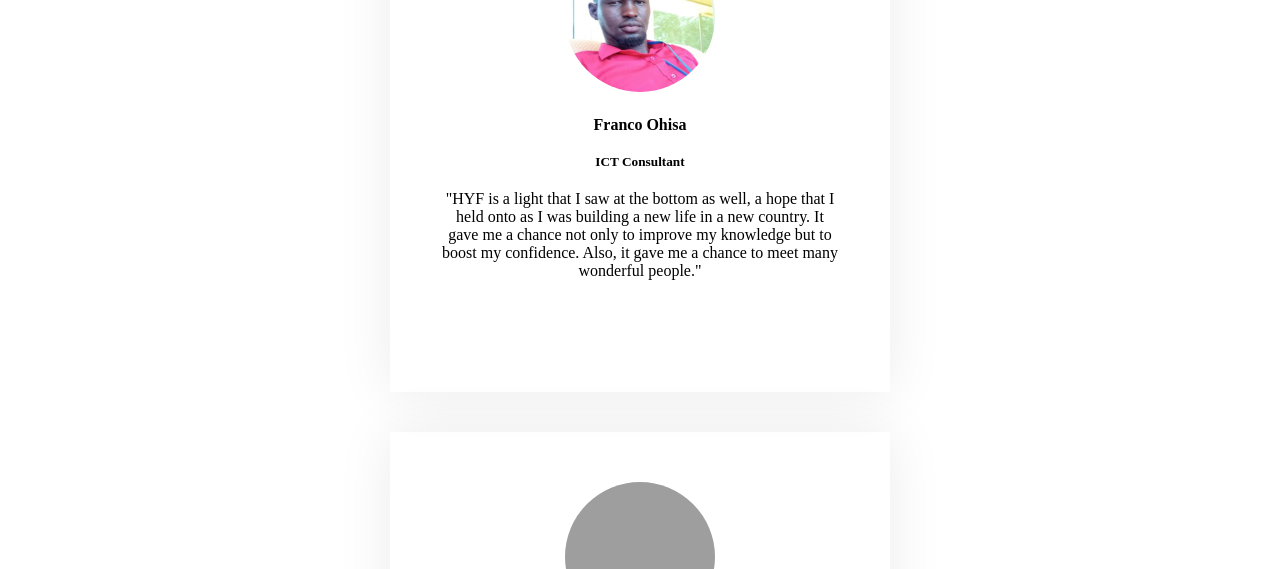
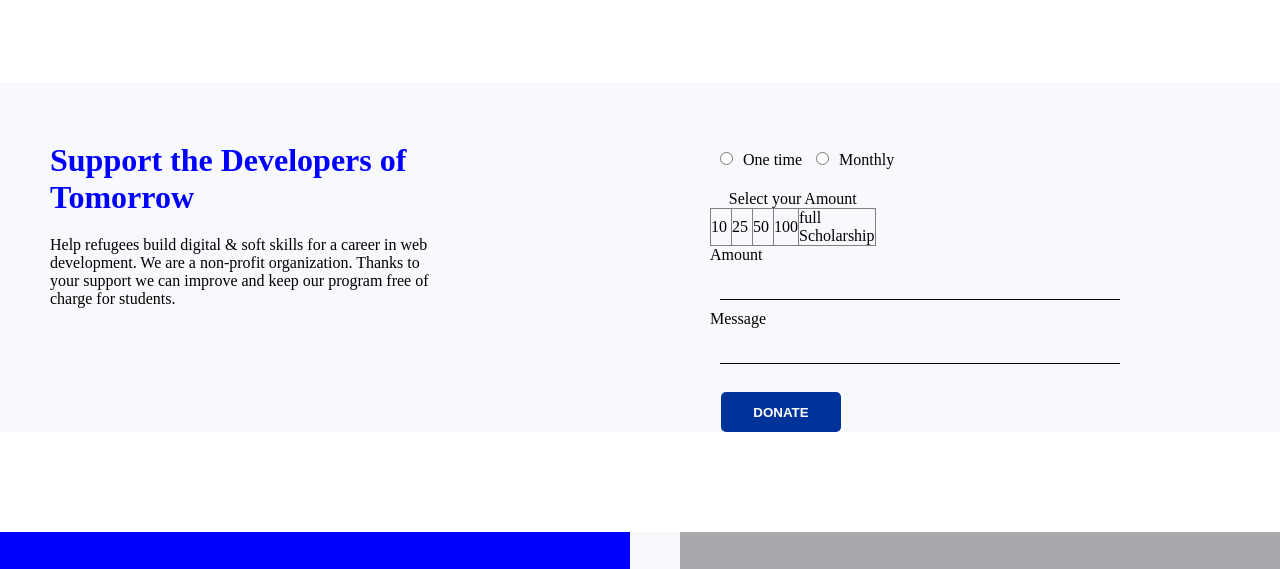
Before and after one commit to iTalantaAcademy-kakuma-1/Group-2-2022, a website: page index.html in a window 1280 px wide. Shown: the part 3651-4220 px from the top of the page. Drawn offline with Linux system fonts and the light colour scheme; grey boxes are pictures that could not be loaded.

Commit message:
Made changes to our success stories section

```diff
--- a/index.html
+++ b/index.html
@@ -139,10 +139,8 @@
           </div>
         </div>
       </div>
-
+      <h2 class="heading-success">Our Success stories</h2>
       <div class="container-stories">
-        <h2 class="success-heading">Our Success stories</h2>
-
         <div class="cont-img-success">
           <img src="./planning/images/abri.jpg" alt="" />
           <h4>Abri Yusif</h4>
@@ -257,7 +255,7 @@
 
           <form action="">
             Amount <br /><input type="number" /> <br />
-            message<br />
+            Message<br />
             <input type="text" />
             <br /><br />
             <button class="btn-donate">Donate</button>
--- a/styles/index.css
+++ b/styles/index.css
@@ -201,7 +201,7 @@ h3 {
   margin-right: auto;
   margin-left: auto;
   width: 500px;
-  height: 450px;
+  height: 650px;
   max-width: 100%;
   min-height: 500px;
   box-sizing: border-box;
@@ -217,6 +217,11 @@ h3 {
   padding: 50px;
   margin-top: 40px;
 }
+.heading-success {
+  text-align: center;
+  color: blue;
+  font-size: 30px;
+}
 .cont-img-success img {
   width: 150px;
   height: 150px;
@@ -231,8 +236,11 @@ p {
 h2 h4 h5 {
   text-align: center;
 }
+
 .container-stories {
-  margin-top: 150px;
+  margin-top: 24px;
+  display: flex;
+  height: 650px;
 }
 
 .all-partners img {
@@ -262,6 +270,7 @@ h2 h4 h5 {
 .support-developers-1 p {
   padding-right: 60px;
   margin-left: 0;
+  text-align: left;
 }
 
 .support-developers-1 {
@@ -275,6 +284,27 @@ h2 h4 h5 {
   margin-right: 150px;
   width: 900px;
 }
+.support-developers-2 input {
+  margin: 10px;
+}
+form input {
+  height: 25px;
+  width: 400px;
+  border-style: none;
+  border-bottom: 1px solid black;
+  background-color: rgb(248, 249, 252);
+}
+form input:focus {
+  outline: none;
+}
+table {
+  margin-top: 15px;
+  border-collapse: collapse;
+}
+table td {
+  width: 20px;
+}
+
 .btn-donate {
   background-color: #003399;
   color: white;
```
